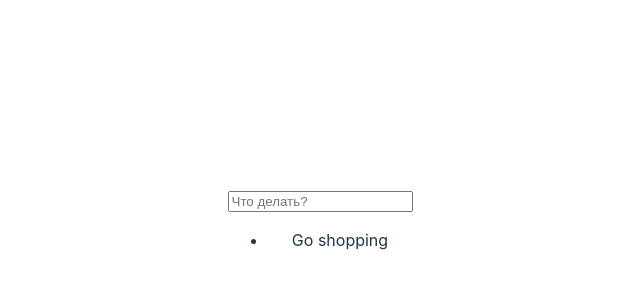
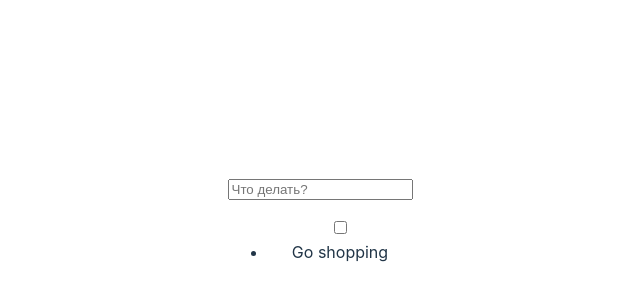
Before and after one commit to monkeysees/todo-app, a React (Vite) app: page / in a window 1280 px wide. Shown: the part 172-472 px from the top of the page, without its empty margins (320-960 px from the left). Built offline with nearby package versions, Linux system fonts and the light colour scheme.

Commit message:
Allow to change status of a todo

```diff
--- a/src/App.tsx
+++ b/src/App.tsx
@@ -2,16 +2,27 @@ import { useState } from "react";
 import "./App.css";
 
 function App() {
-  const [todos, setTodos] = useState<string[]>(["Go shopping"]);
+  const [todos, setTodos] = useState<{ value: string; completed: boolean }[]>([
+    { value: "Go shopping", completed: false },
+  ]);
   const [newTodo, setNewTodo] = useState<string>("");
+
+  // const activeTodos = todos.filter((t) => !t.completed);
+  // const completedTodos = todos.filter((t) => t.completed);
 
   function handleNewTodoCreation(e: React.KeyboardEvent<HTMLInputElement>) {
     if (e.key !== "Enter") return;
 
-    setTodos([newTodo.trim(), ...todos]);
+    setTodos([{ value: newTodo.trim(), completed: false }, ...todos]);
   }
 
-  console.log(todos);
+  function handleTodoStatusChange(todo: string) {
+    setTodos(
+      todos.map((t) =>
+        t.value === todo ? { ...t, completed: !t.completed } : t,
+      ),
+    );
+  }
 
   return (
     <div>
@@ -28,7 +39,17 @@ function App() {
       />
       <ul>
         {todos.map((t) => (
-          <li key={t}>{t}</li>
+          <div key={t.value}>
+            <input
+              type="checkbox"
+              checked={t.completed}
+              onChange={() => {
+                handleTodoStatusChange(t.value);
+              }}
+              aria-label="Завершить задачу"
+            />
+            <li>{t.value}</li>
+          </div>
         ))}
       </ul>
     </div>
```
